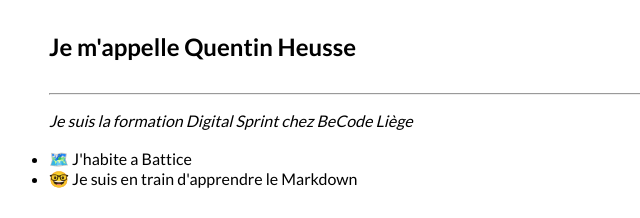
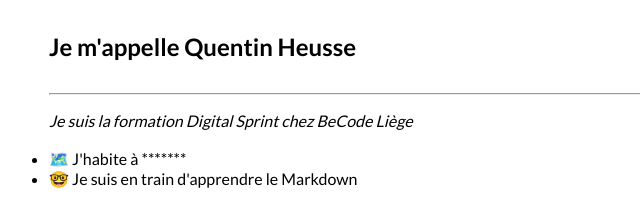
Before and after one commit to Qheuss/MD-to-HTML-CSS-ex, a plain HTML site: page index.html in a window 1280 px wide. Shown: the top 218 px of the page, 111-751 px from the left. Drawn offline with Linux system fonts and the light colour scheme.

Commit message:
Update index.html

```diff
--- a/index.html
+++ b/index.html
@@ -14,7 +14,7 @@
       <em>Je suis la formation Digital Sprint chez BeCode Liège</em>
       <p>&nbsp;</p>
       <ul>
-        <li>🗺️ J'habite a Battice</li>
+        <li>🗺️ J'habite à *******</li>
         <li>🤓 Je suis en train d'apprendre le Markdown</li>
       </ul>
     </section>
```
